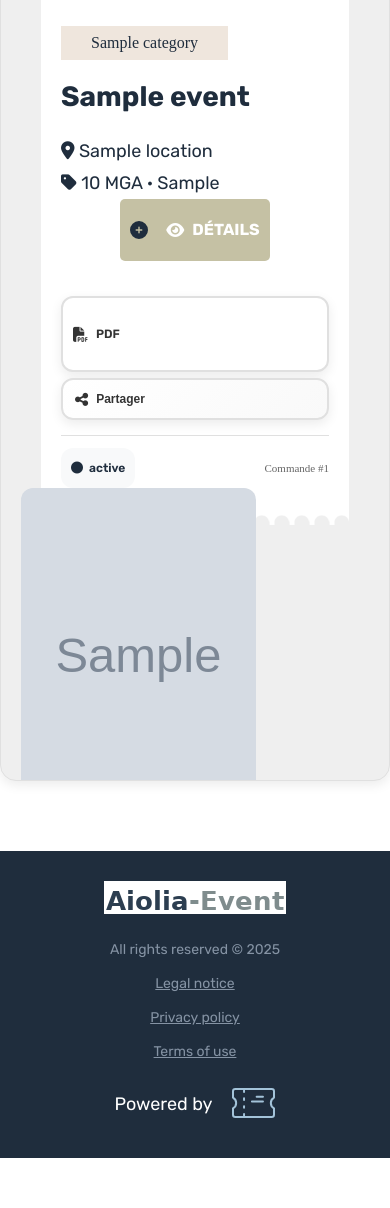
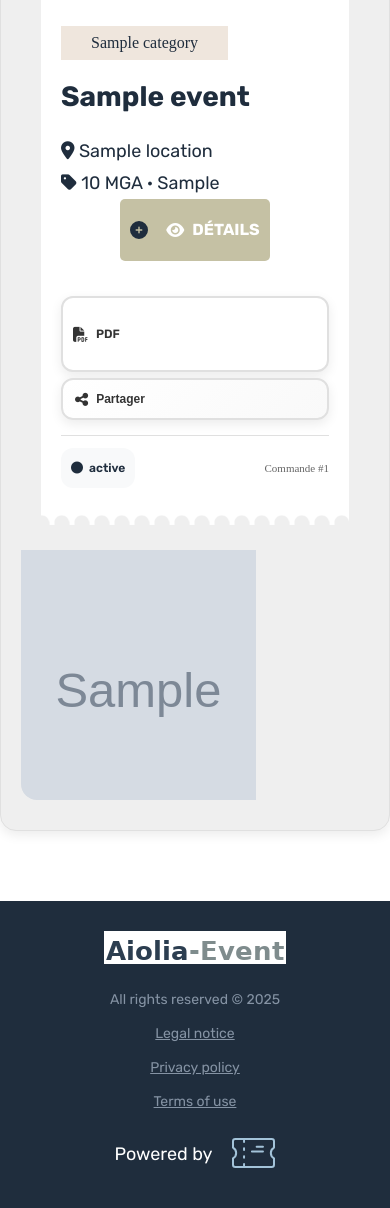
Before and after one commit to ainamanampisoa/Aiolia-event, a Symfony app: template Aiolia-event-front/templates/ticket/my_tickets.html.twig in a window 390 px wide. Shown: the part 755-1963 px from the top of the page. Before the commit the page ends 1913 px from the top, so only its background shows below. Run offline with Twig, Linux system fonts and the light colour scheme; the template is opened without the code that fills it: most values are stand-ins (such as "Sample title", 1, 10 or a date in 2020); grey boxes marked "Sample" are stand-in pictures; some libraries are stand-ins or nearby versions; some web fonts are replaced.

Commit message:
css mes billets

```diff
--- a/Aiolia-event-front/public/vente-ticket/css/my-tickets.css
+++ b/Aiolia-event-front/public/vente-ticket/css/my-tickets.css
@@ -706,13 +706,13 @@
 
 /* Image d'événement améliorée */
 .blc-col2 {
-    width: 200px;
+    width: 250px;
     position: relative;
-    padding: 20px 20px 20px 0;
-    /* aligne l'image avec le contenu texte */
+    padding: 0;
+    /* l'image occupe toute la hauteur pour un meilleur alignement */
     display: flex;
     align-items: center;
-    /* centre verticalement l'affiche */
+    overflow: hidden;
 }
 
 .blc-col2 .img {
@@ -720,7 +720,7 @@
     height: 100%;
     position: relative;
     overflow: hidden;
-    border-radius: var(--radius-md);
+    border-radius: 0;
 }
 
 .blc-col2 img {
@@ -920,7 +920,10 @@
 
     .blc-col2 {
         width: 100%;
-        height: 200px;
+        height: 250px;
+        padding: 0;
+        border-radius: 0 0 var(--radius-lg) var(--radius-lg);
+        overflow: hidden;
     }
 
     .blc-col1 {
--- a/Aiolia-event-front/templates/ticket/my_tickets.html.twig
+++ b/Aiolia-event-front/templates/ticket/my_tickets.html.twig
@@ -81,7 +81,7 @@
                 {% set event = ticket.event %}
                 {% set startsAt = event.date %}
                 <div class="item ticket-card wow fadeInUp" data-wow-delay="{{ (loop.index * 0.1) + 0.3 }}s">
-                            <div class="inner">
+                        <div class="inner">
                         <!-- Colonne principale -->
                                 <div class="blc-col1">
                             <!-- Date, heure et QR code (même style que /events) -->
```
